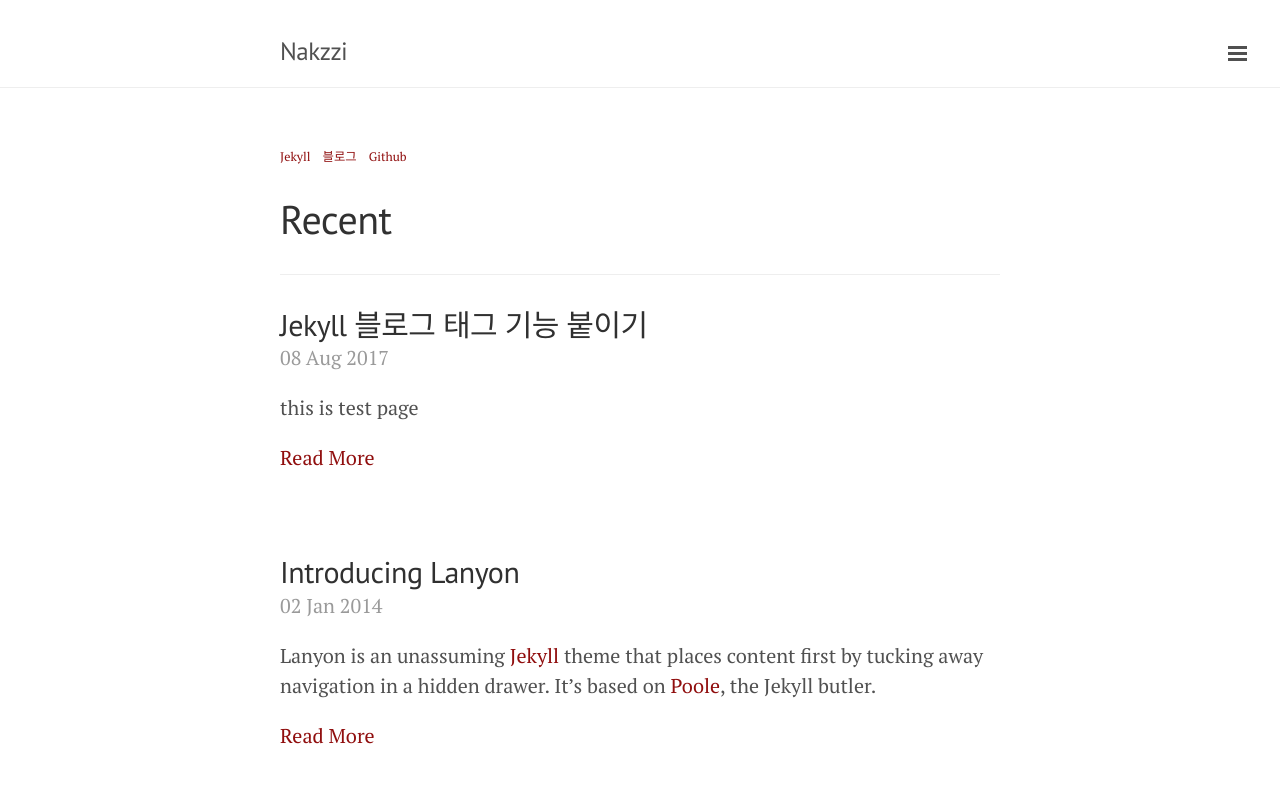
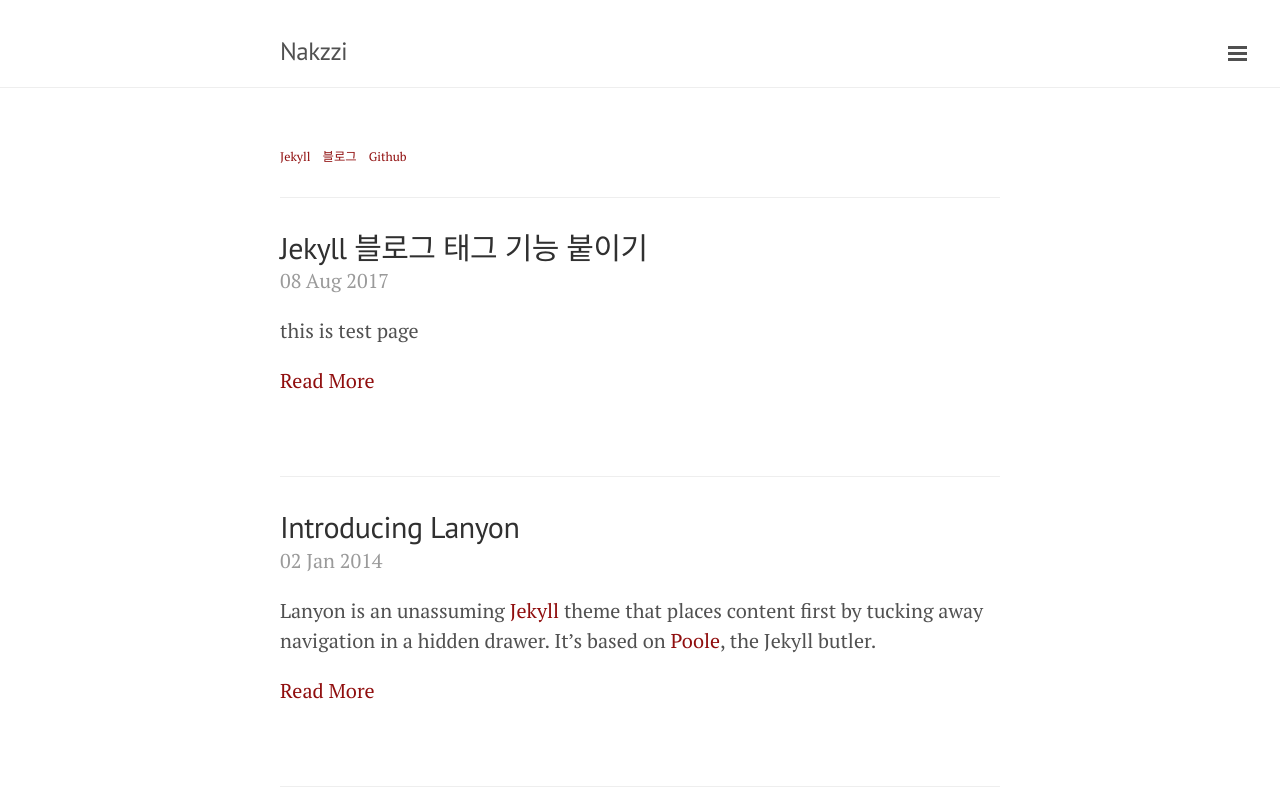
Before and after one commit to cholnh/cholnh.github.io, a Jekyll site: the page built from index.html, in a window 1280 px wide and 900 px high, cut to the strip 104-900 px from the top of the window. Built offline with Jekyll 4.4.1, drawn with Linux system fonts in a browser that asks for light colours; Markdown is read by kramdown in place of the engine named in the settings; the list of posts is cut into pages by our own code.

Commit message:
Update index.html

```diff
--- a/index.html
+++ b/index.html
@@ -11,10 +11,9 @@ layout: default
 {% endfor %}
 </ul>
 
-<h1>Recent</h1>
-<hr>
 <div class="posts">
   {% for post in paginator.posts %}
+  <hr>
   <div class="post">
     <h2 class="post-title">
       <a href="{{ post.url }}">
```
